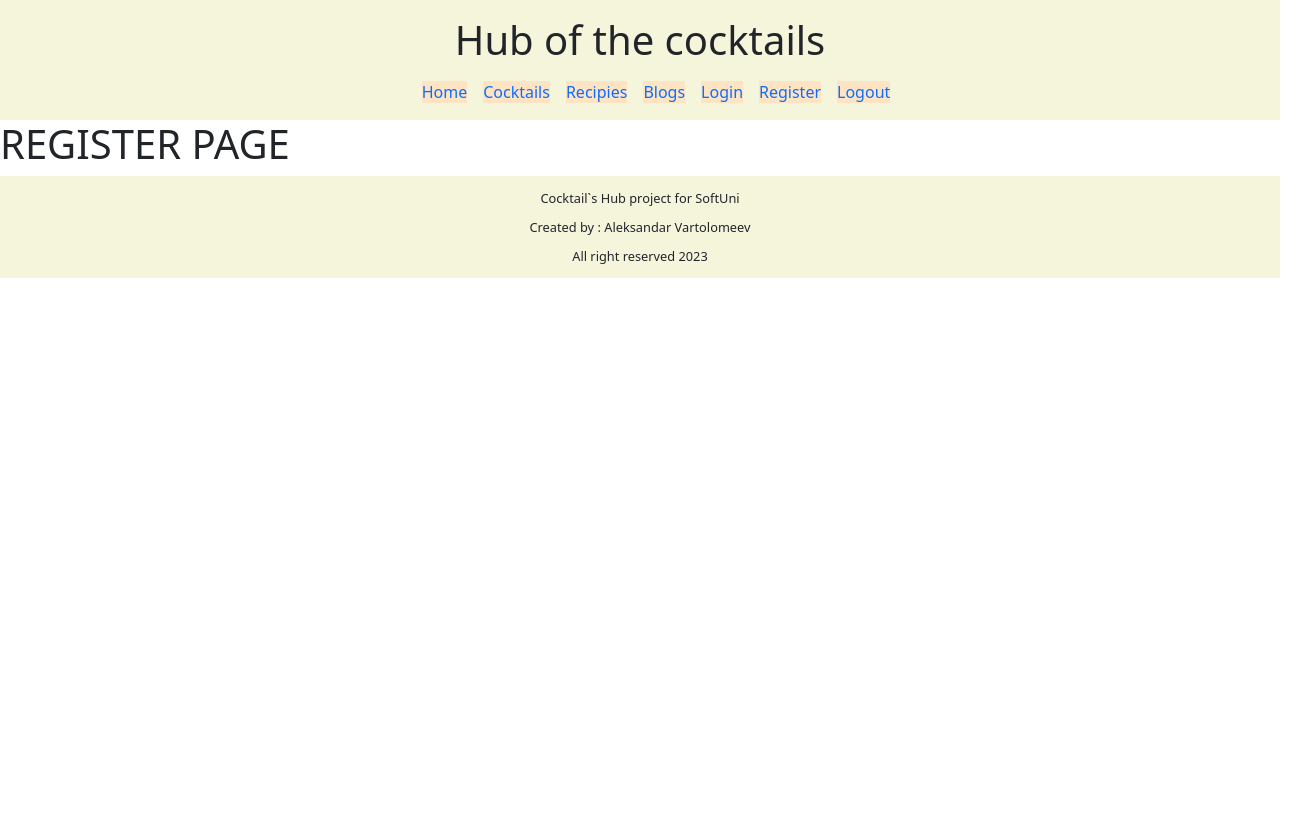
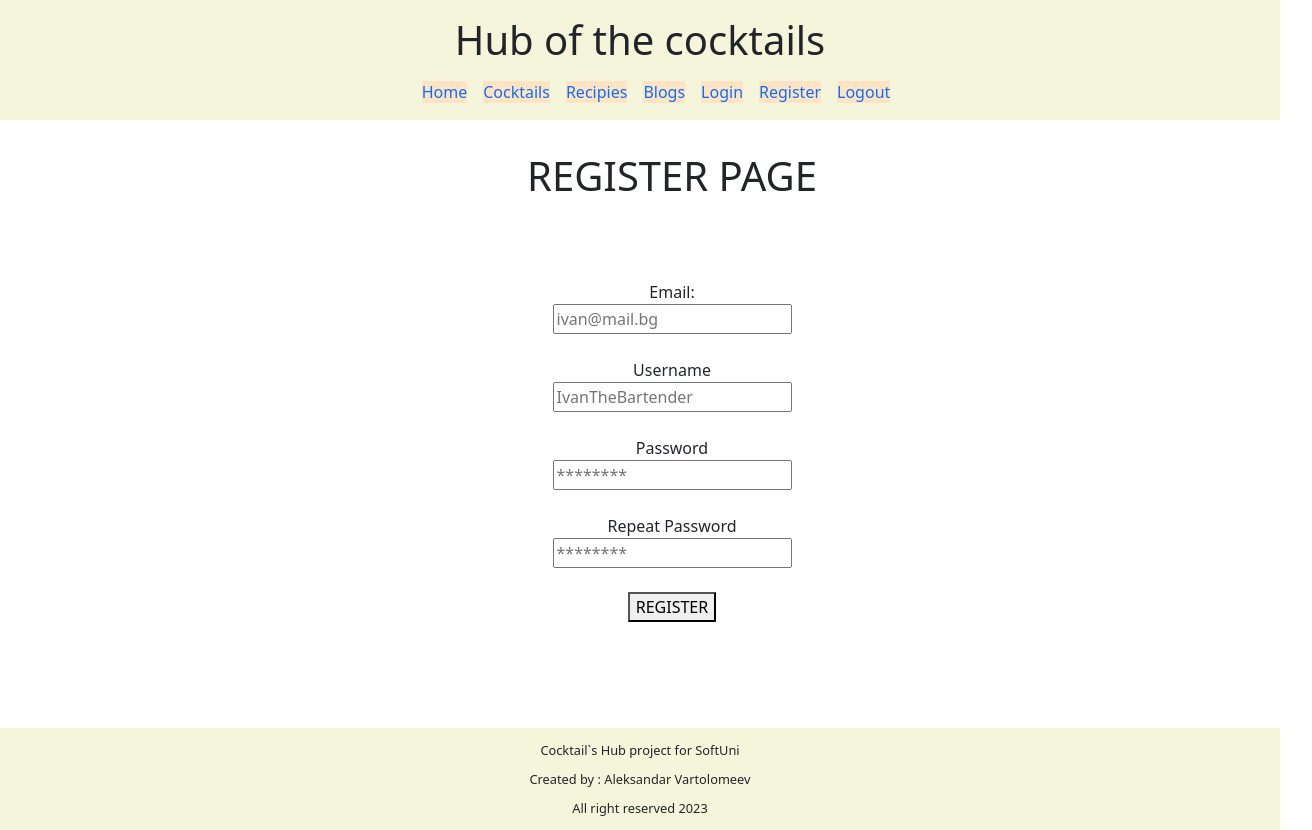
Before and after one commit to theBoomstick7/cocktail-bar-app, a React (Create React App) app: page /register in a window 1280 px wide. Shown: the whole page, 1312 px wide, since content can reach past the window. Before the commit the page ends 800 px from the top, so only its background shows below. Built offline with nearby package versions, Linux system fonts and the light colour scheme.

Commit message:
Login and register pages added

```diff
--- a/src/components/auth/Login/Login.js
+++ b/src/components/auth/Login/Login.js
@@ -1,6 +1,25 @@
+import styles from '../Login/login.module.css'
+
 export const Login = () => {
 
     return (
-        <h1>Login PAGE</h1>
+        <form >
+            <div className={styles.login}>
+
+                <h1>Login</h1>
+
+                <label htmlFor="email">Email:</label>
+                <input type="email" placeholder='ivan@mail.bg'/>
+
+                <label htmlFor="password">Password</label>
+                <input type="password" placeholder='********'/>
+
+                <button type='submit'>LOGIN</button>
+
+            </div>
+
+        </form>
+
+
     )
 }
--- /dev/null
+++ b/src/components/auth/Login/login.module.css
@@ -0,0 +1,14 @@
+.login{
+    width: 100vw;
+    height: 68vh;
+    display: flex;
+    flex-direction: column;
+    margin: 2rem;
+    align-items: center;
+}
+.login h1 {
+    margin-bottom: 5rem;
+}
+.login input{
+    margin-bottom: 1.5rem;
+}
--- a/src/components/auth/Register/Register.js
+++ b/src/components/auth/Register/Register.js
@@ -1,6 +1,28 @@
+import styles from '../Register/register.module.css'
+
 export const Register = () => {
 
     return (
-        <h1>REGISTER PAGE</h1>
+        <form >
+            <div className={styles.register}>
+
+            <h1>REGISTER PAGE</h1>
+
+            <label htmlFor="email">Email:</label>
+            <input type="email" placeholder='ivan@mail.bg'/>
+
+            <label htmlFor="username">Username</label>
+            <input type="text" placeholder='IvanTheBartender'/>
+
+
+            <label htmlFor="password">Password</label>
+            <input type="password" placeholder='********'/>
+
+            <label htmlFor="repass">Repeat Password</label>
+            <input type="password" placeholder='********'/>
+
+            <button type='submit'>REGISTER</button>
+            </div>
+        </form>
     )
 }
--- /dev/null
+++ b/src/components/auth/Register/register.module.css
@@ -0,0 +1,14 @@
+.register{
+    width: 100vw;
+    height: 68vh;
+    display: flex;
+    flex-direction: column;
+    margin: 2rem;
+    align-items: center;
+}
+.register h1 {
+    margin-bottom: 5rem;
+}
+.register input{
+    margin-bottom: 1.5rem;
+}
```
